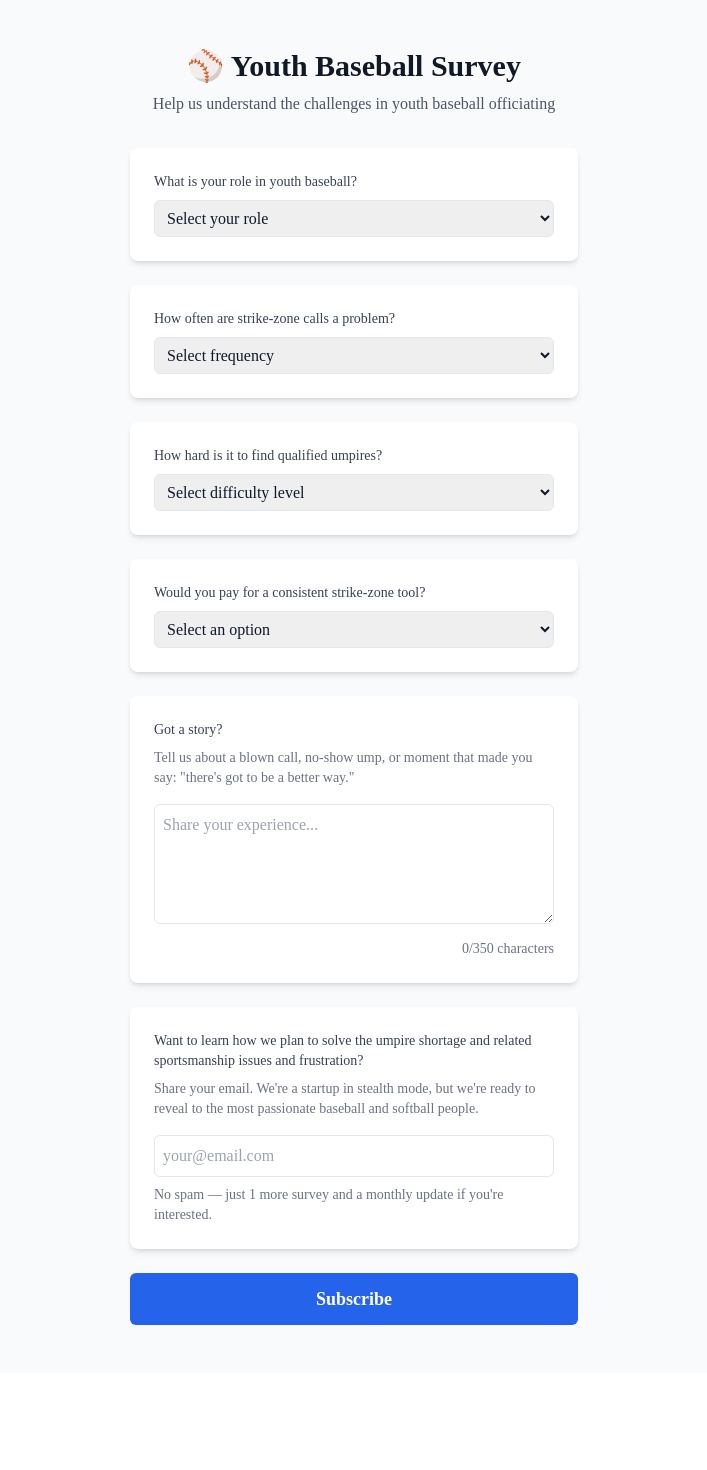
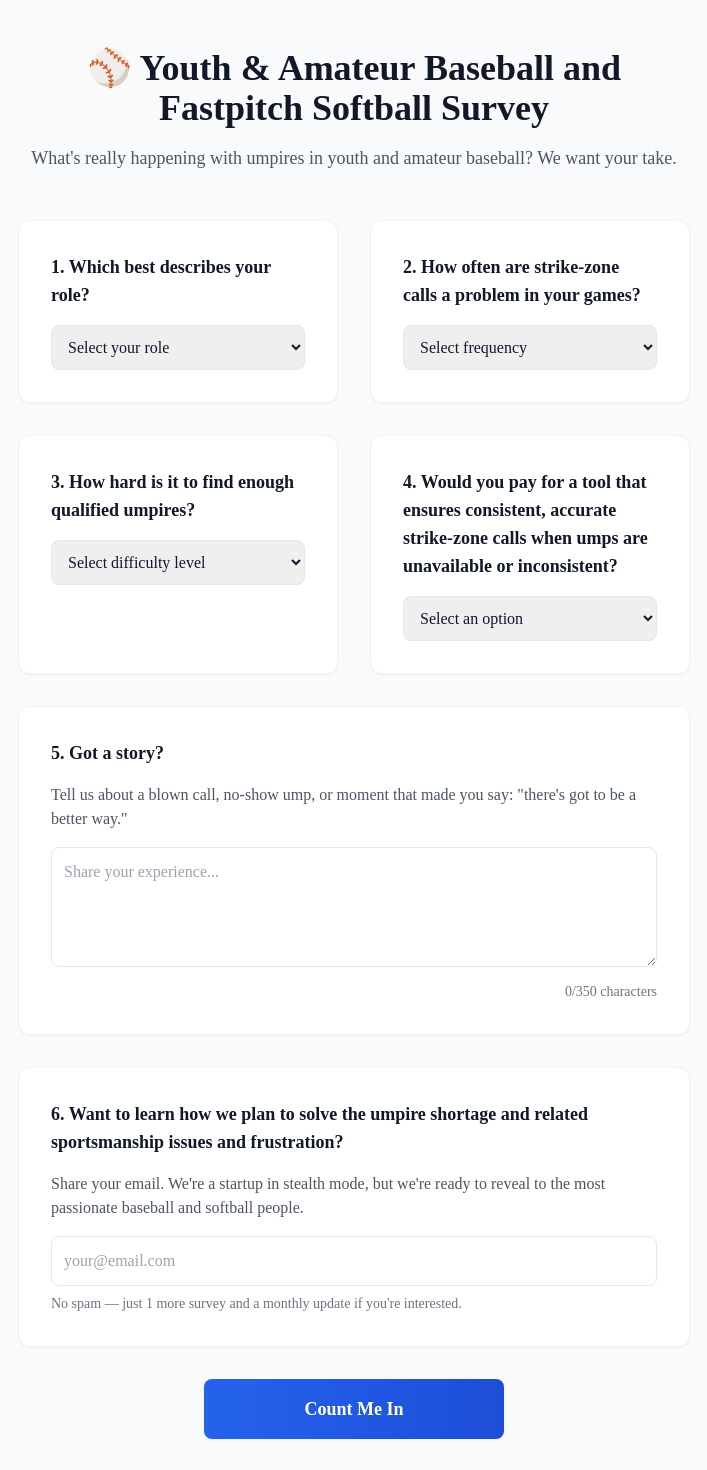
Before and after one commit to robreganSF/youth-survey, a React (Vite) app: page / in a window 1280 px wide. Shown: the top 1470 px of the page, without its empty margins (286-993 px from the left). Before the commit the page ends 1373 px from the top, so only its background shows below. Built offline with nearby package versions, Linux system fonts and the light colour scheme.

Commit message:
Survey style plus title change

```diff
--- a/components/SurveyForm.tsx
+++ b/components/SurveyForm.tsx
@@ -52,23 +52,25 @@ function SurveyForm() {
 
   return (
     <div className="min-h-screen bg-gray-50 py-12 px-4">
-      <div className="max-w-md mx-auto">
-        <div className="text-center mb-8">
-          <h1 className="text-3xl font-bold text-gray-900 mb-2">⚾ Youth Baseball Survey</h1>
-          <p className="text-gray-600">Help us understand the challenges in youth baseball officiating</p>
+      <div className="max-w-2xl mx-auto">
+        <div className="text-center mb-12">
+          <h1 className="text-4xl font-bold text-gray-900 mb-4">⚾ Youth & Amateur Baseball and Fastpitch Softball Survey</h1>
+          <p className="text-lg text-gray-600">What's really happening with umpires in youth and amateur baseball? We want your take.</p>
         </div>
 
-        <form onSubmit={handleSubmit} className="space-y-6">
-          <div className="bg-white p-6 rounded-lg shadow-md">
-            <label className="block text-sm font-medium text-gray-700 mb-2">
-              What is your role in youth baseball?
+        <form onSubmit={handleSubmit} className="space-y-8">
+          {/* Role and Strike Zone Issues - Group 1 */}
+          <div className="grid md:grid-cols-2 gap-8">
+            <div className="bg-white p-8 rounded-xl shadow-sm border border-gray-100">
+              <label className="block text-lg font-bold text-gray-900 mb-4">
+                1. Which best describes your role?
               </label>
               <select
                 name="role"
                 value={formData.role}
                 onChange={handleChange}
                 required
-              className="w-full p-2 border rounded-md"
+                className="w-full p-3 border border-gray-200 rounded-lg focus:ring-2 focus:ring-blue-500 focus:border-blue-500 text-base"
               >
                 <option value="">Select your role</option>
                 <option>Coach</option>
@@ -79,16 +81,16 @@ function SurveyForm() {
               </select>
             </div>
 
-          <div className="bg-white p-6 rounded-lg shadow-md">
-            <label className="block text-sm font-medium text-gray-700 mb-2">
-              How often are strike-zone calls a problem?
+            <div className="bg-white p-8 rounded-xl shadow-sm border border-gray-100">
+              <label className="block text-lg font-bold text-gray-900 mb-4">
+                2. How often are strike-zone calls a problem in your games?
               </label>
               <select
                 name="strike_zone_issue_freq"
                 value={formData.strike_zone_issue_freq}
                 onChange={handleChange}
                 required
-              className="w-full p-2 border rounded-md"
+                className="w-full p-3 border border-gray-200 rounded-lg focus:ring-2 focus:ring-blue-500 focus:border-blue-500 text-base"
               >
                 <option value="">Select frequency</option>
                 <option>Rarely</option>
@@ -97,17 +99,20 @@ function SurveyForm() {
                 <option>Constantly</option>
               </select>
             </div>
+          </div>
 
-          <div className="bg-white p-6 rounded-lg shadow-md">
-            <label className="block text-sm font-medium text-gray-700 mb-2">
-              How hard is it to find qualified umpires?
+          {/* Umpire Difficulty and Payment - Group 2 */}
+          <div className="grid md:grid-cols-2 gap-8">
+            <div className="bg-white p-8 rounded-xl shadow-sm border border-gray-100">
+              <label className="block text-lg font-bold text-gray-900 mb-4">
+                3. How hard is it to find enough qualified umpires?
               </label>
               <select
                 name="umpire_difficulty"
                 value={formData.umpire_difficulty}
                 onChange={handleChange}
                 required
-              className="w-full p-2 border rounded-md"
+                className="w-full p-3 border border-gray-200 rounded-lg focus:ring-2 focus:ring-blue-500 focus:border-blue-500 text-base"
               >
                 <option value="">Select difficulty level</option>
                 <option>Not hard</option>
@@ -117,16 +122,16 @@ function SurveyForm() {
               </select>
             </div>
 
-          <div className="bg-white p-6 rounded-lg shadow-md">
-            <label className="block text-sm font-medium text-gray-700 mb-2">
-              Would you pay for a consistent strike-zone tool?
+            <div className="bg-white p-8 rounded-xl shadow-sm border border-gray-100">
+              <label className="block text-lg font-bold text-gray-900 mb-4">
+                4. Would you pay for a tool that ensures consistent, accurate strike-zone calls when umps are unavailable or inconsistent?
               </label>
               <select
                 name="would_pay"
                 value={formData.would_pay}
                 onChange={handleChange}
                 required
-              className="w-full p-2 border rounded-md"
+                className="w-full p-3 border border-gray-200 rounded-lg focus:ring-2 focus:ring-blue-500 focus:border-blue-500 text-base"
               >
                 <option value="">Select an option</option>
                 <option>Yes</option>
@@ -134,19 +139,21 @@ function SurveyForm() {
                 <option>No</option>
               </select>
             </div>
+          </div>
 
-          <div className="bg-white p-6 rounded-lg shadow-md">
-            <label className="block text-sm font-medium text-gray-700 mb-2">
-              Got a story?
+          {/* Story Section - Full Width */}
+          <div className="bg-white p-8 rounded-xl shadow-sm border border-gray-100">
+            <label className="block text-lg font-bold text-gray-900 mb-4">
+              5. Got a story?
             </label>
-            <p className="text-sm text-gray-500 mb-4">
+            <p className="text-base text-gray-600 mb-4">
               Tell us about a blown call, no-show ump, or moment that made you say: "there's got to be a better way."
             </p>
             <textarea
               name="story"
               value={formData.story}
               onChange={handleChange}
-              className="w-full p-2 border rounded-md min-h-[120px] resize-y"
+              className="w-full p-3 border border-gray-200 rounded-lg min-h-[120px] resize-y focus:ring-2 focus:ring-blue-500 focus:border-blue-500 text-base"
               placeholder="Share your experience..."
             />
             <p className="text-sm text-gray-500 mt-2 text-right">
@@ -154,11 +161,12 @@ function SurveyForm() {
             </p>
           </div>
 
-          <div className="bg-white p-6 rounded-lg shadow-md">
-            <label className="block text-sm font-medium text-gray-700 mb-2">
-              Want to learn how we plan to solve the umpire shortage and related sportsmanship issues and frustration?
+          {/* Email Section - Full Width */}
+          <div className="bg-white p-8 rounded-xl shadow-sm border border-gray-100">
+            <label className="block text-lg font-bold text-gray-900 mb-4">
+              6. Want to learn how we plan to solve the umpire shortage and related sportsmanship issues and frustration?
             </label>
-            <p className="text-sm text-gray-500 mb-4">
+            <p className="text-base text-gray-600 mb-4">
               Share your email. We're a startup in stealth mode, but we're ready to reveal to the most passionate baseball and softball people.
             </p>
             <input
@@ -166,7 +174,7 @@ function SurveyForm() {
               name="subscribe_email"
               value={formData.subscribe_email}
               onChange={handleChange}
-              className="w-full p-2 border rounded-md"
+              className="w-full p-3 border border-gray-200 rounded-lg focus:ring-2 focus:ring-blue-500 focus:border-blue-500 text-base"
               placeholder="your@email.com"
             />
             <p className="text-sm text-gray-500 mt-2">
@@ -176,9 +184,9 @@ function SurveyForm() {
 
           <button
             type="submit"
-            className="w-full bg-blue-600 text-white py-3 px-4 rounded-md text-lg font-semibold hover:bg-blue-700"
+            className="w-full md:w-[300px] mx-auto block bg-gradient-to-r from-blue-600 to-blue-700 text-white py-4 px-6 rounded-lg text-lg font-semibold hover:from-blue-700 hover:to-blue-800 transition-all duration-300 shadow-sm hover:shadow-md transform hover:-translate-y-0.5"
           >
-            Subscribe
+            Count Me In
           </button>
         </form>
       </div>
```
Lines whose indentation alone changed are shown as unchanged.
